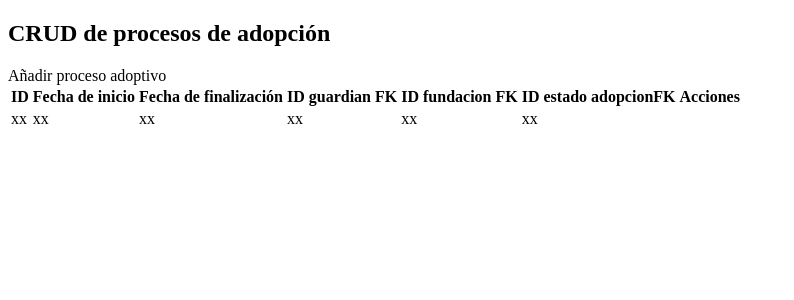
After one commit to iJohanAcero/petsconnectMVC, a PHP site: page /Views/crud_procesoAdopcion.php in a window 1280 px wide. The commit adds this page. Shown: the top 300 px of the page, without its empty margins (0-794 px from the left). Run offline with PHP 8.4, Linux system fonts and the light colour scheme.

Commit message:
CRUD de procesos de adopcion Y nuevo .JS con los CRUD
Se realizo un nuevo crud con su modal aun no es funcional,
solo es diseño y js, falta implementar la funcionalidad de los registros.

Se creo un nuevo .js llamado cruds.js donde añadiremos
todo el javascript de los cruds para asi tener el codigo mas
organizado, esto es de vital importancia ya que
añadiendo todo al "main.js" se puede tornar desorganizado.

Tambien añadi una breve explicacion del codigo de JS, explicando
porque hacemos la funcion del modal y porque la llamamos en el html,
tambien una breve explicaion del fetch del crud y para que funciona.

```diff
--- a/Public/css/style.css
+++ b/Public/css/style.css
@@ -919,7 +919,7 @@ main .container .derecha {
 
   }
 
-  .crud-vacunas {
+  .crud {
     display: grid;
     grid-template-rows: auto auto;
     justify-content: space-between;
--- a/Views/admin_home.php
+++ b/Views/admin_home.php
@@ -132,6 +132,7 @@
 <!--====================================================MEDIO=======================================================-->
                 <div class="medio">
                     <div id="cruds">
+                        <!-- AQUI SE CARGARAN LAS CRUDS DISPONIBLES POR EL FETCH EN JAVASCRIPT -->
                     </div>
                 </div>
 <!--==============================================DERECHA===========================================-->
@@ -209,5 +210,6 @@
 <!--==============================================CONFIGURACION DE FONDO===========================================-->
 
 <script src="../Public/js/main.js"></script>
+<script src="../Public/js/cruds.js"></script>
 </body>
 </html>
--- /dev/null
+++ b/Views/crud_procesoAdopcion.php
@@ -0,0 +1,91 @@
+<!DOCTYPE html>
+<html lang="es">
+
+<head>
+    <meta charset="UTF-8">
+    <meta name="viewport" content="width=device-width, initial-scale=1.0">
+    <title>CRUD Procesos de adopción</title>
+
+</head>
+
+<body>
+    <div class="crud-vacunas">
+        <h2 class="titulo">CRUD de procesos de adopción</h2>
+
+        <a class="btn-añadir" id="openModal">
+            <i class=" uil uil-plus-circle"></i> <span>Añadir proceso adoptivo</span>
+        </a>
+    </div>
+    <table>
+        <thead>
+            <tr>
+                <th>ID</th>
+                <th>Fecha de inicio</th>
+                <th>Fecha de finalización</th>
+                <th>ID guardian FK</th>
+                <th>ID fundacion FK</th>
+                <th>ID estado adopcionFK</th>
+                <th>Acciones</th>
+
+            </tr>
+
+            <tr>
+                <td>xx</td>
+                <td>xx</td>
+                <td>xx</td>
+                <td>xx</td>
+                <td>xx</td>
+                <td>xx</td>
+                <td>
+                    <a class="edit" ">
+                        <i class=" uil uil-pen"></i>
+                    </a>
+                    <a class="delete" "">
+                        <i class="uil uil-trash-alt"></i>
+                    </a>
+                </td>
+            </tr>
+        </thead>
+
+    </table>
+
+
+    <!-- ================================= HTML DEL FORMULARIO DE REGISTRO  ======================================= -->
+<!----------- MODAL DEL BOTON DE AÑADIR REGISTRO -------------->
+    <div id="modal-procesos" class="modal" style="display: none;">
+        <div class="modal-content">
+        <span class="close">&times;</span>
+            <h2 class="titulo-modal">¡Registro Nuevo Proceso !</h2>
+
+            <!-------------- FORMULARIO VACUNAS ------->
+
+            <form action="procesar_vacuna.php" method="POST" class="form-modal">
+                <label for="id">ID:</label>
+                <input class="input-modal" type="text" id="id" name="id" required><br><br>
+
+                <label for="fecha_inicio">Fecha de inicio:</label>
+                <input class="input-modal" type="date" id="fehca_inicio" name="fecha_inicio" required><br><br>
+
+                <label for="fecha_finalizacion">Fecha de finalización:</label>
+                <input class="input-modal" type="date" id="fecha_finalizacion" name="fecha_finalizacion" required><br><br>
+
+                <label for="id_guardian">ID guardian FK:</label>
+                <input class="input-modal" type="text" id="id_guardian" name="id_guardian" required><br><br>
+
+                <label for="id_fundacion">ID fundacion FK:</label>
+                <input class="input-modal" type="text" id="id_fundacion" name="id_fundacion" required><br><br>
+
+                <label for="id_proceso">ID estado proceso FK:</label>
+                <input class="input-modal" type="text" id="id_proceso" name="id_proceso" required><br><br>
+
+                <button class="btn-añadir" type="submit">Guardar</button>
+            </form>
+
+
+        </div>
+    </div>
+
+</body>
+
+
+</html>
--- a/Views/crud_vacunas.php
+++ b/Views/crud_vacunas.php
@@ -9,7 +9,7 @@
 </head>
 
 <body>
-    <div class="crud-vacunas">
+    <div class="crud">
         <h2 class="titulo">CRUD de Vacunación</h2>
 
         <a class="btn-añadir" id="openModal">
@@ -24,7 +24,6 @@
                 <th>Nombre de Vacuna</th>
                 <th>Dirección Veterinaria</th>
                 <th>Acciones</th>
-
             </tr>
 
             <tr>
@@ -70,8 +69,6 @@
 
                 <button class="btn-añadir" type="submit">Guardar</button>
             </form>
-
-
         </div>
     </div>
 
--- a/Views/cruds_disponibles.php
+++ b/Views/cruds_disponibles.php
@@ -22,6 +22,9 @@
                     <button onclick="cargarCrudVacunas()" class="button-crud">
                         Vacunas
                     </button>
+                    <button onclick="cargarCrudProcesos()" class="button-crud">
+                        Procesos de adopción
+                    </button>
                     <button class="button-crud">
                         Tipo de mascota
                     </button>
@@ -30,6 +33,7 @@
 
 
                 <div id="crud">
+                    <!-- AQUI SE CARGARAN LAS CRUDS CUANDO SE ACTIVE EL ONCLICK DE CADA BOTON POR EL FETCH EN JAVASCRIPT -->
                 </div>
 </body>
 </html>
```
Also changed, not shown: Public/js/cruds.js (added, +139 -0 lines), Public/js/main.js (+11 -47 lines).
